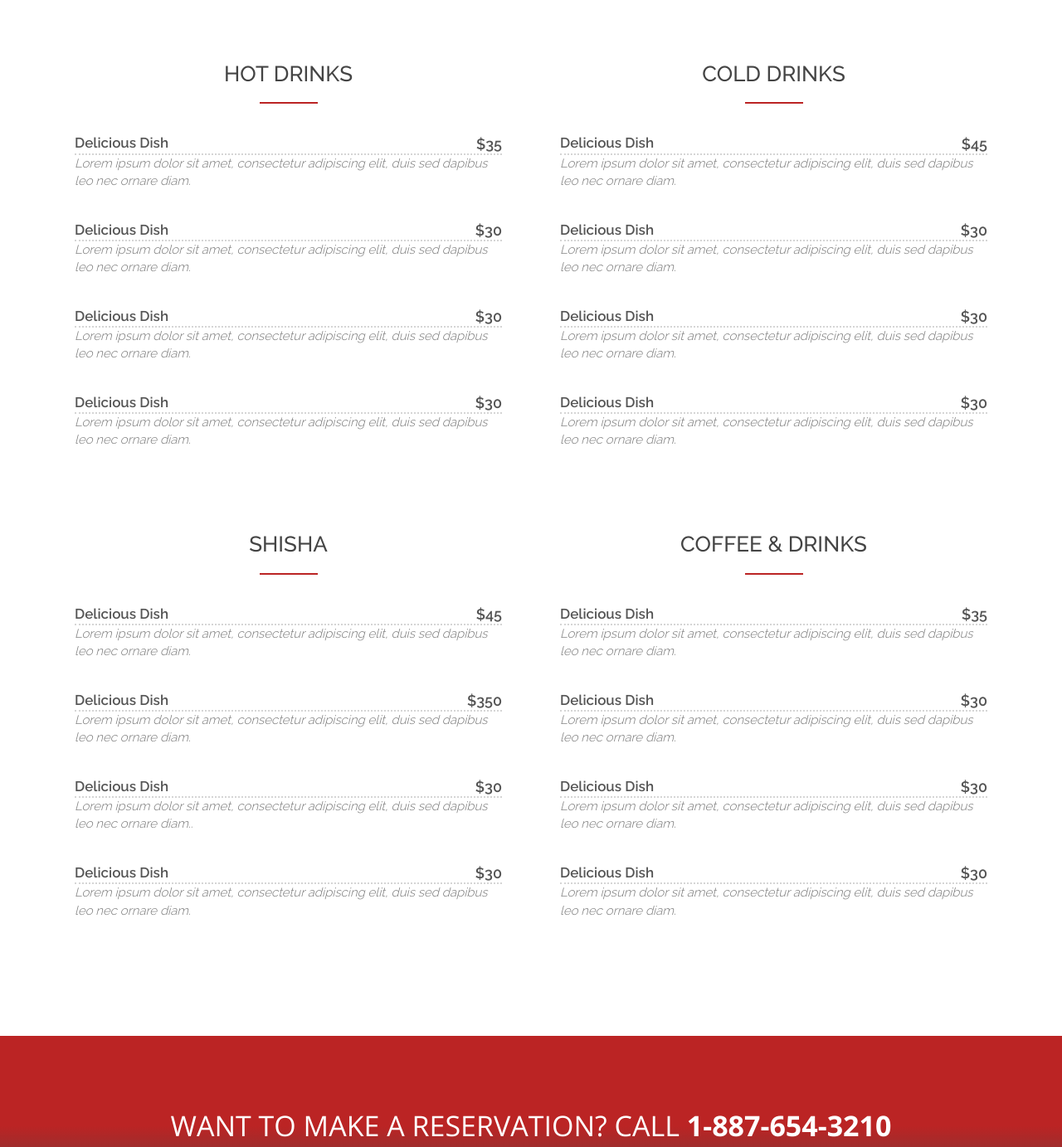
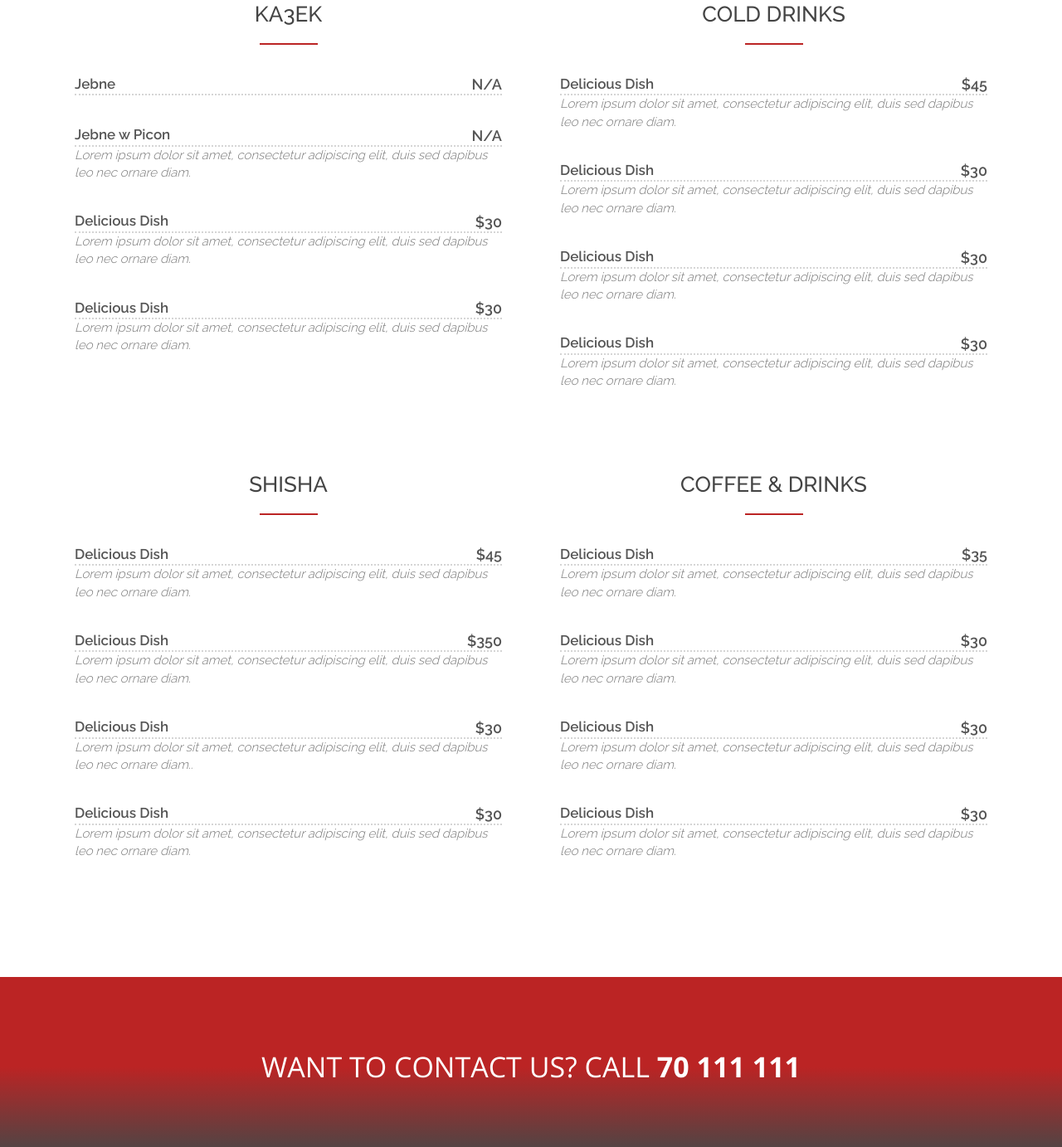
Before and after one commit to PMenu/ahwe, a plain HTML site: page index.html in a window 1280 px wide. Shown: the part 481-1864 px from the top of the page at 83% size. Drawn offline with nearby package versions, Linux system fonts and the light colour scheme.

Commit message:
Update index.html

```diff
--- a/index.html
+++ b/index.html
@@ -97,23 +97,23 @@
     <div class="overlay">
       <h2>Menu</h2>
       <hr>
-      <p>Lorem ipsum dolor sit amet, consectetur adipiscing elit duis sed.</p>
+      <!-- <p>Lorem ipsum dolor sit amet, consectetur adipiscing elit duis sed.</p> -->
     </div>
   </div>
   <div class="container">
     <div class="row">
       <div class="col-xs-12 col-sm-6">
         <div class="menu-section">
-          <h2 class="menu-section-title">Hot Drinks</h2>
+          <h2 class="menu-section-title">Ka3ek</h2>
           <hr>
           <div class="menu-item">
-            <div class="menu-item-name"> Delicious Dish </div>
-            <div class="menu-item-price"> $35 </div>
-            <div class="menu-item-description"> Lorem ipsum dolor sit amet, consectetur adipiscing elit, duis sed dapibus leo nec ornare diam. </div>
+            <div class="menu-item-name"> Jebne </div>
+            <div class="menu-item-price"> N/A </div>
+            <!-- <div class="menu-item-description"> Lorem ipsum dolor sit amet, consectetur adipiscing elit, duis sed dapibus leo nec ornare diam. </div> -->
           </div>
           <div class="menu-item">
-            <div class="menu-item-name"> Delicious Dish </div>
-            <div class="menu-item-price"> $30 </div>
+            <div class="menu-item-name"> Jebne w Picon </div>
+            <div class="menu-item-price"> N/A </div>
             <div class="menu-item-description"> Lorem ipsum dolor sit amet, consectetur adipiscing elit, duis sed dapibus leo nec ornare diam. </div>
           </div>
           <div class="menu-item">
@@ -394,7 +394,7 @@
 <!-- Call Reservation Section -->
 <div id="call-reservation" class="text-center">
   <div class="container">
-    <h2>Want to make a reservation? Call <strong>1-887-654-3210</strong></h2>
+    <h2>Want To Contact Us? Call <strong>70 111 111</strong></h2>
   </div>
 </div>
 <!-- Contact Section -->
@@ -460,8 +460,7 @@
       <div class="social">
         <ul>
           <li><a href="#"><i class="fa fa-facebook"></i></a></li>
-          <li><a href="#"><i class="fa fa-twitter"></i></a></li>
-          <li><a href="#"><i class="fa fa-google-plus"></i></a></li>
+          <li><a href="#"><i class="fa fa-instagram"></i></a></li>
         </ul>
       </div>
       <p>&copy; All rights reserved. Designed by Paula Toulany</a></p>
```
